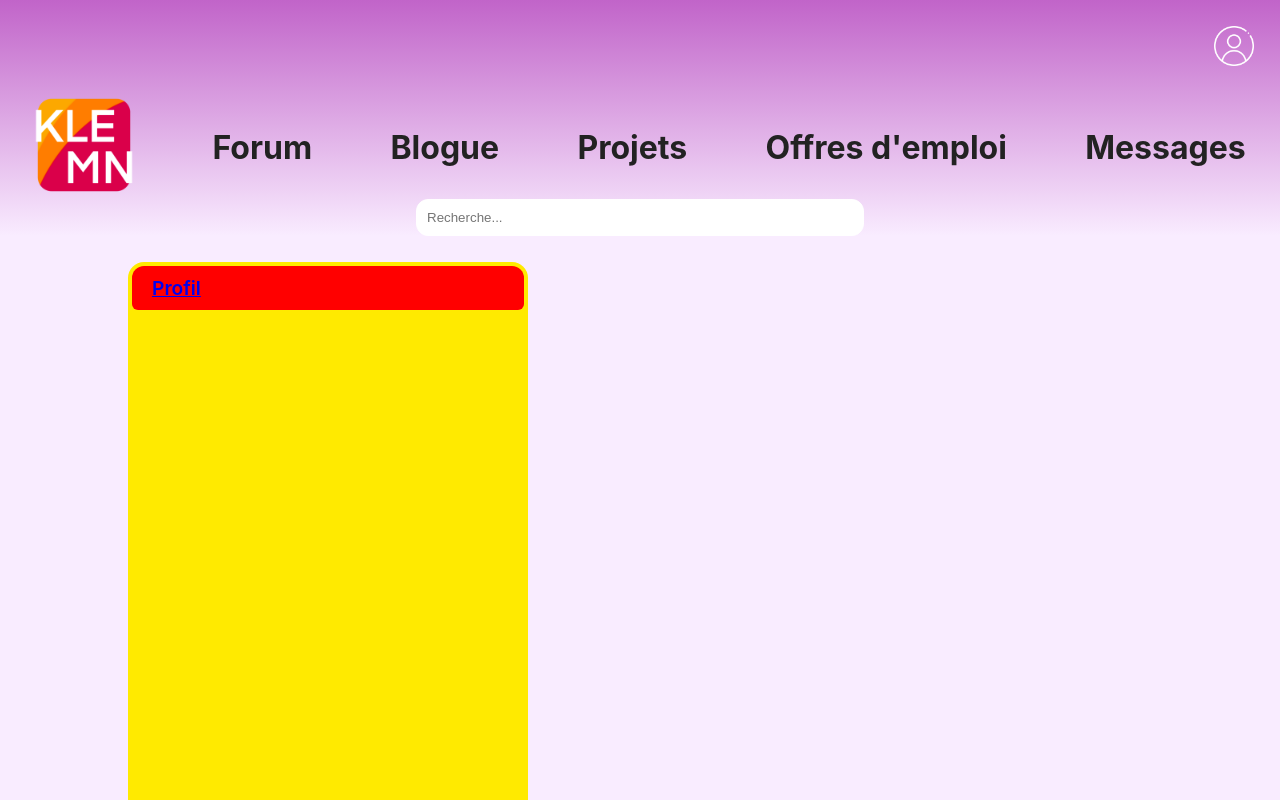
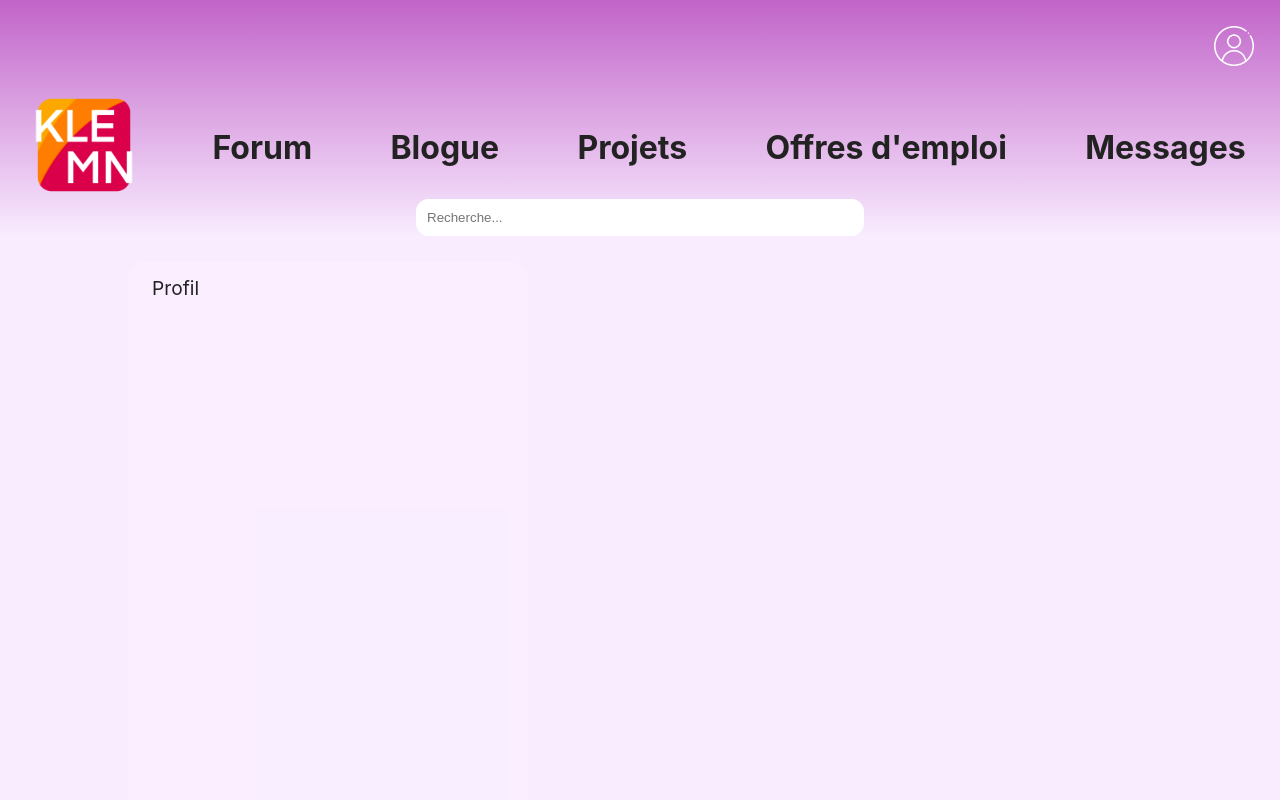
Before and after one commit to a23-b2b/projet-de-session-klemn, a React (Create React App) app: page /parametres in a window 1280 px wide. Shown: the top 800 px of the page. Built offline with nearby package versions, Linux system fonts and the light colour scheme; no server answers; sample sign-in values are in the browser's storage.

Commit message:
Afficher selection du parametre en cours

```diff
--- a/src/pages/settings/Parametres.tsx
+++ b/src/pages/settings/Parametres.tsx
@@ -11,6 +11,8 @@ function Parametres() {
     const [firebaseLoading, setFirebaseLoading] = useState(true);
     const [loggedIn, setLoggedIn] = useState(false);
 
+    const [selectedSettingsItem, setSelectedSettingsItem] = useState(0);
+
     useEffect(() => {
         onAuthStateChanged(auth, (user) => {
             if (user) {
@@ -23,7 +25,7 @@ function Parametres() {
                 setLoggedIn(false)
             }
         })
-    })
+    }, [loggedIn]);
 
     if (!loggedIn && !firebaseLoading) {
         navigate('/')
@@ -34,9 +36,10 @@ function Parametres() {
             <div className={styles.container}>
                 <div className={styles.sidebar}>
 
-                    <Link className={styles.link} to={'profil'}>
-                        <div className={styles.settings_link} id={styles.first_link}>Profil</div>
+                    <Link className={styles.link} to={'profil'} onClick={() => setSelectedSettingsItem(1)} >
+                        <div className={`${styles.settings_link} ${selectedSettingsItem === 1 ? styles.selected : ''}`} id={styles.first_link}>Profil</div>
                     </Link>
+
                 </div>
 
                 <div className={styles.content}>
--- a/src/styles/Parametres.module.css
+++ b/src/styles/Parametres.module.css
@@ -11,7 +11,7 @@
 
 .sidebar {
     width: 400px;
-    background-color: rgb(255, 234, 0);
+    background-color: rgba(255, 255, 255, 0.081);
     border-radius: 16px;
 }
 
@@ -19,12 +19,26 @@
     border-radius: 12px 12px 6px 6px;
 }
 
+.selected {
+    font-weight: 700;
+    background-color: rgba(119, 119, 119, 0.215);
+}
+
+.link {
+    text-decoration: none;
+    color: var(--auto_text_color);
+}
+
 .settings_link {
     flex-grow: 1;
     font-size: 1.2rem;
-    font-weight: 600;
     margin: 4px;
-    background-color: red;
     padding: 10px 20px;
     border-radius: 6px;
+    transition: 0.2s;
 }
+
+.settings_link:hover {
+    background-color: rgba(119, 119, 119, 0.367);
+    transition: 0.2s;
+}
```
